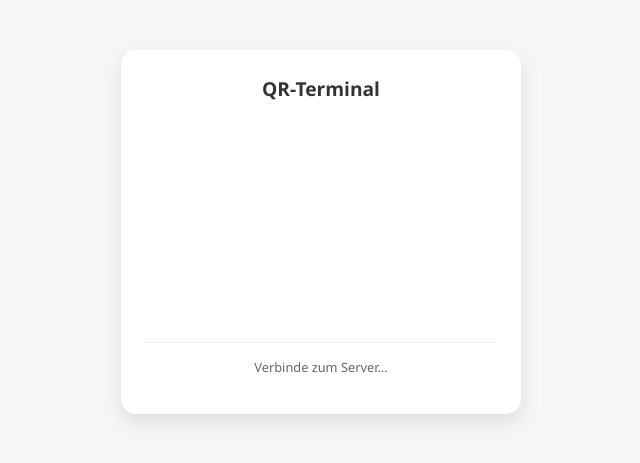
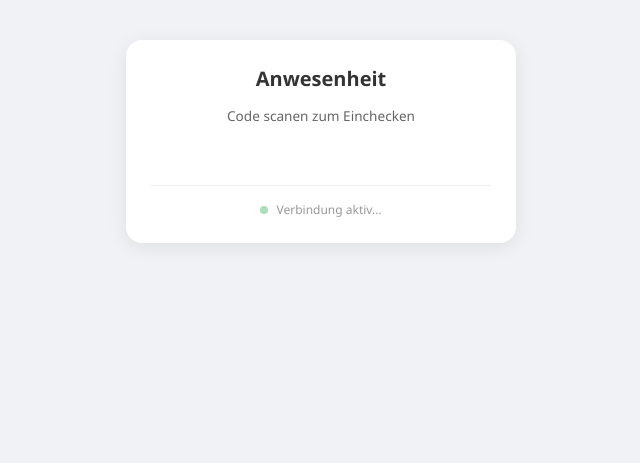
Before and after one commit to mbotru/qr-anwesenheit, a Flask app: page /display in a window 1280 px wide. Shown: the top 463 px of the page, without its empty margins (319-959 px from the left). Run offline with Flask 3, Linux system fonts and the light colour scheme.

Commit message:
Update qr_display.html

```diff
--- a/templates/qr_display.html
+++ b/templates/qr_display.html
@@ -3,88 +3,121 @@
 <head>
     <meta charset="UTF-8">
     <meta name="viewport" content="width=device-width, initial-scale=1.0">
-    <title>Anwesenheit Check</title>
+    <title>QR Terminal</title>
     <script src="https://cdnjs.cloudflare.com/ajax/libs/qrcodejs/1.0.0/qrcode.min.js"></script>
     <style>
-        /* Kompakter Modus: Kein Fullscreen */
+        /* KEIN FULLSCREEN DESIGN */
         body {
-            font-family: 'Segoe UI', sans-serif;
-            background-color: #f4f7f6;
+            font-family: 'Segoe UI', Tahoma, Geneva, Verdana, sans-serif;
+            background-color: #f0f2f5;
             margin: 0;
-            padding: 50px 20px;
+            padding: 40px 10px;
             display: flex;
             justify-content: center;
         }
 
-        .container {
+        .terminal-card {
             background: white;
             padding: 25px;
-            border-radius: 15px;
-            box-shadow: 0 8px 20px rgba(0,0,0,0.1);
+            border-radius: 16px;
+            box-shadow: 0 4px 20px rgba(0,0,0,0.08);
             text-align: center;
-            max-width: 350px; /* Begrenzt die Breite */
             width: 100%;
+            max-width: 340px; /* Kompakte Kartenansicht */
         }
 
-        h2 { font-size: 1.2rem; color: #333; margin-top: 0; }
+        h2 {
+            font-size: 1.25rem;
+            color: #333;
+            margin: 0 0 5px 0;
+        }
+
+        .hint {
+            font-size: 0.85rem;
+            color: #666;
+            margin-bottom: 20px;
+        }
 
         #qrcode {
-            margin: 20px auto;
             display: flex;
             justify-content: center;
-            min-height: 200px;
+            padding: 10px;
+            background: #fff;
         }
 
-        #status {
-            font-size: 0.8rem;
-            color: #666;
+        #status-bar {
+            margin-top: 20px;
+            padding-top: 15px;
             border-top: 1px solid #eee;
-            padding-top: 15px;
-            margin-top: 10px;
+            font-size: 0.75rem;
+            color: #999;
         }
 
-        .success { color: #28a745; }
+        .live-dot {
+            height: 8px;
+            width: 8px;
+            background-color: #28a745;
+            border-radius: 50%;
+            display: inline-block;
+            margin-right: 5px;
+            animation: blink 2s infinite;
+        }
+
+        @keyframes blink {
+            0% { opacity: 1; }
+            50% { opacity: 0.3; }
+            100% { opacity: 1; }
+        }
     </style>
 </head>
 <body>
 
-    <div class="container">
-        <h2>QR-Terminal</h2>
+    <div class="terminal-card">
+        <h2>Anwesenheit</h2>
+        <p class="hint">Code scanen zum Einchecken</p>
+
         <div id="qrcode"></div>
-        <p id="status">Verbinde zum Server...</p>
+
+        <div id="status-bar">
+            <span class="live-dot"></span>
+            <span id="time-text">Verbindung aktiv...</span>
+        </div>
     </div>
 
     <script>
-        const qrContainer = document.getElementById("qrcode");
-        const statusBox = document.getElementById("status");
-        let qr = null;
+        const qrBox = document.getElementById("qrcode");
+        const timeText = document.getElementById("time-text");
+        let qrGenerator = null;
 
-        async function updateQR() {
+        async function refresh() {
             try {
-                // Nutzt die Route aus deinem Log
+                // Nutzt exakt die Route aus deinem Log
                 const response = await fetch('/get_qr_token');
                 const data = await response.json();
 
                 if (data.qr_string) {
-                    if (qr === null) {
-                        qr = new QRCode(qrContainer, {
+                    if (qrGenerator === null) {
+                        qrGenerator = new QRCode(qrBox, {
                             text: data.qr_string,
-                            width: 200,
-                            height: 200
+                            width: 220,
+                            height: 220,
+                            correctLevel: QRCode.CorrectLevel.M
                         });
                     } else {
-                        qr.makeCode(data.qr_string);
+                        qrGenerator.makeCode(data.qr_string);
                     }
-                    statusBox.innerHTML = "<span class='success'>●</span> Live: " + new Date().toLocaleTimeString();
+                    timeText.innerText = "Letztes Update: " + new Date().toLocaleTimeString();
                 }
             } catch (err) {
-                statusBox.innerHTML = "<span style='color:red'>●</span> Verbindung unterbrochen";
+                timeText.innerText = "Fehler: Backend nicht erreichbar";
+                console.error("Update failed", err);
             }
         }
 
+        // Automatischer Start
         document.addEventListener("DOMContentLoaded", () => {
-            updateQR();
-            setInterval(updateQR, 15000); // Alle 15 Sek erneuern
+            refresh();
+            setInterval(refresh, 15000); // 15 Sekunden Intervall
         });
     </script>
 </body>
```
